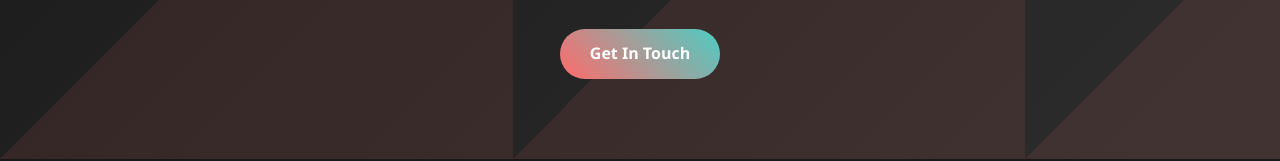
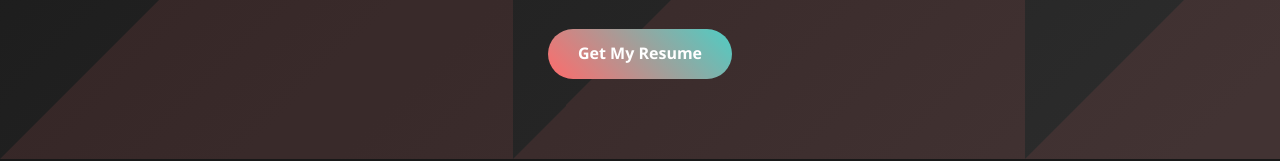
Before and after one commit to DragonEmperior/Subodh_Portfolio1, a plain HTML site: page index.html in a window 1280 px wide. Shown: the part 354-515 px from the top of the page. Drawn offline with Linux system fonts and the light colour scheme.

Commit message:
Update index.html

```diff
--- a/index.html
+++ b/index.html
@@ -302,7 +302,7 @@
                         Recent graduate in Information Technology Engineering with specialization in Data Science and hands-on training in Cybersecurity.
                         Completed a 15-week Tata Strive Cyber Security Analyst Training program with exposure to network security, threat analysis, and incident response.
                     </p>
-                    <a href="#contact" class="cta-button">Get In Touch</a>
+                    <a href="Subodh_Chaudhari_Resume.pdf" class="cta-button">Get My Resume</a>
                 </div>
             </div>
         </div>
```
